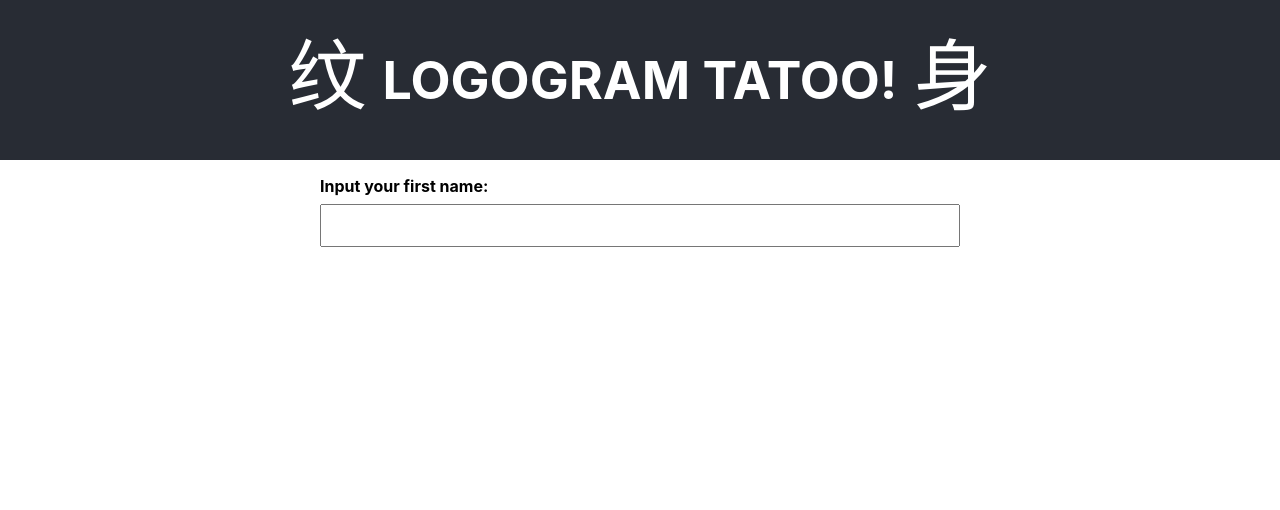
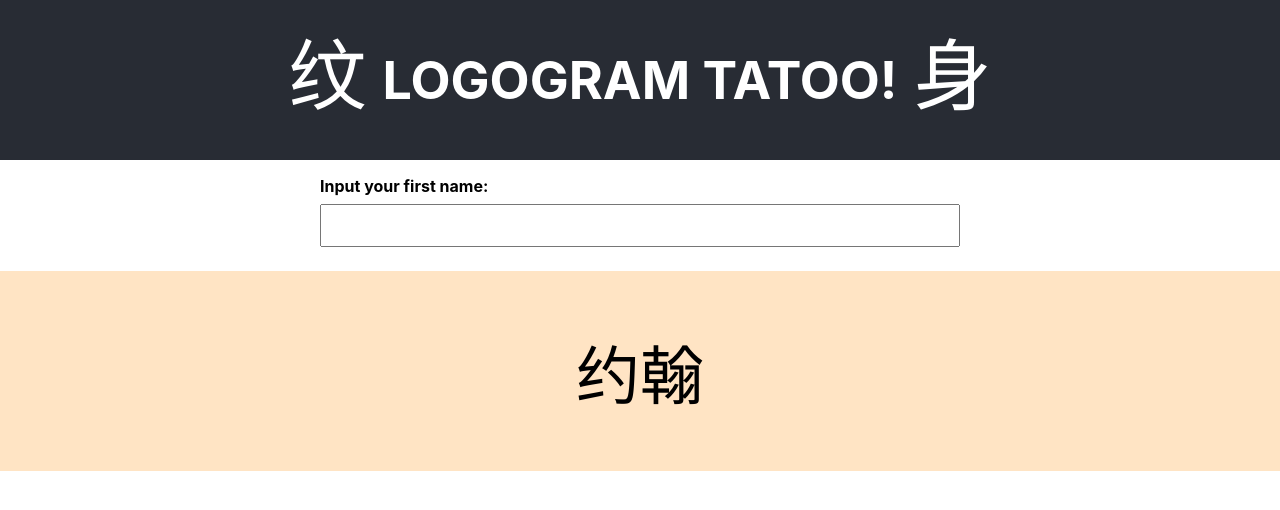
Before and after one commit to ruanha/logogram, a React (Create React App) app: page / in a window 1280 px wide. Shown: the top 510 px of the page. Built offline with nearby package versions, Linux system fonts and the light colour scheme.

Commit message:
init Output component

```diff
--- a/src/App.css
+++ b/src/App.css
@@ -39,6 +39,21 @@ input {
   margin: 8px 0;
   box-sizing: border-box;
 }
+
 label {
   font-weight: 700;
 }
+
+.output {
+  height: 200px;
+  width: 100%;
+  background-color: bisque;
+  display: flex;
+  justify-content: center;
+  align-items: center;
+}
+
+.output-text {
+  font-size: 4em;
+  margin: 0;
+}
--- a/src/App.tsx
+++ b/src/App.tsx
@@ -1,6 +1,7 @@
 import "./App.css";
 import Input from "./components/Input";
 import { useState } from "react";
+import Output from "./components/Output";
 
 function App() {
   const [value, setValue] = useState("");
@@ -17,6 +18,7 @@ function App() {
       </header>
       <main>
         <Input value={value} onChange={setValue} />
+        <Output value="value" />
       </main>
     </div>
   );
--- /dev/null
+++ b/src/components/Output.tsx
@@ -0,0 +1,9 @@
+export default function Output({ value }: { value: string }) {
+  return (
+    <div className="output-box">
+      <div className="output">
+        <div className="output-text">约翰</div>
+      </div>
+    </div>
+  );
+}
```
